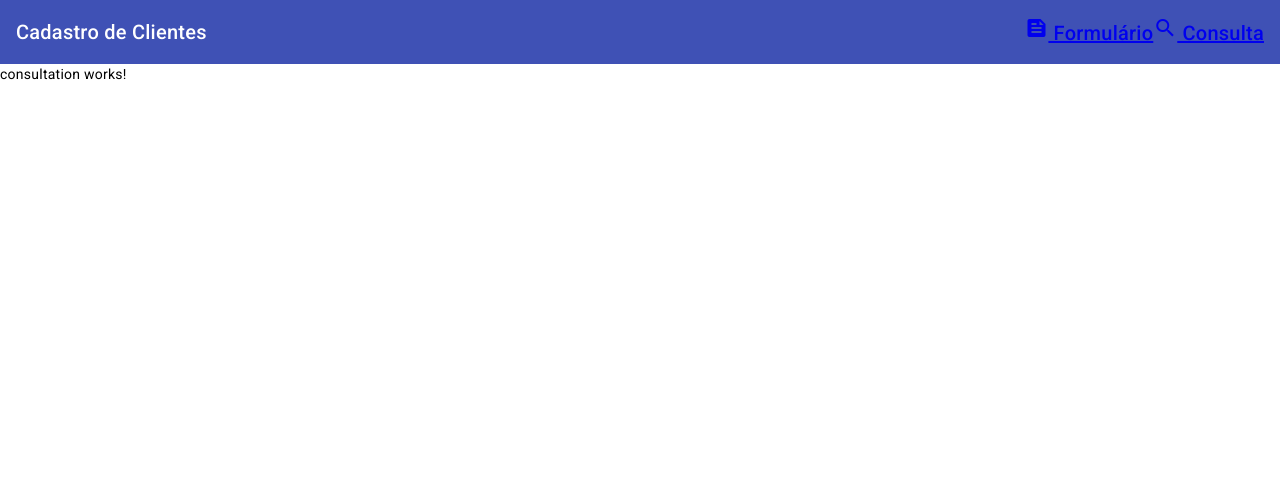
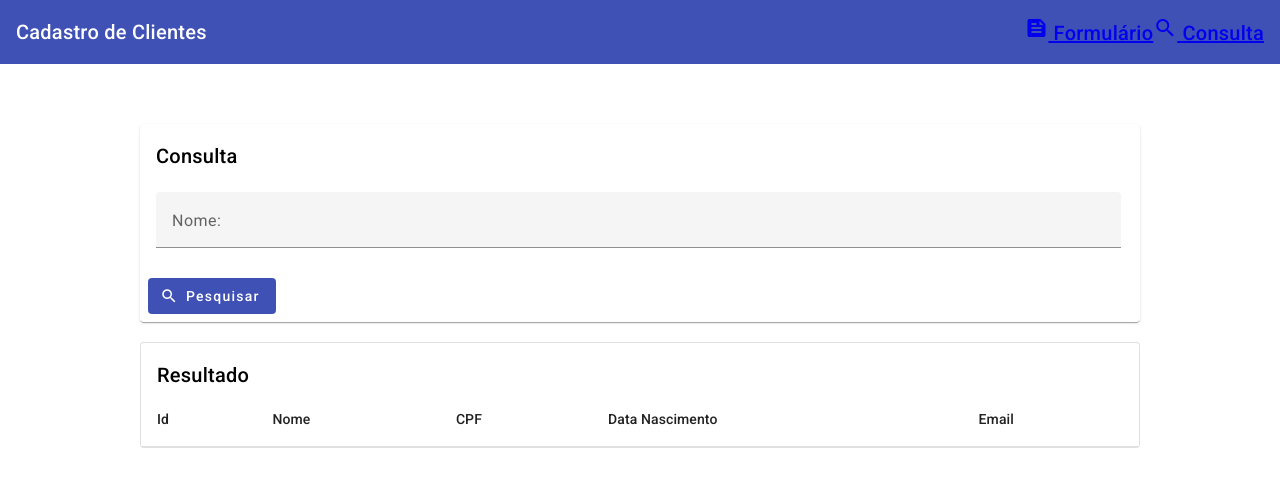
Before and after one commit to caiorodriguesslv/crud-angular-material, an Angular app: page /consultation in a window 1280 px wide. Shown: the top 486 px of the page. Built offline with nearby package versions, Linux system fonts and the light colour scheme.

Commit message:
Feat: Table Clients

```diff
--- a/src/app/client.service.ts
+++ b/src/app/client.service.ts
@@ -16,8 +16,11 @@ export class ClientService {
     localStorage.setItem(ClientService.REPO_CLIENTS, JSON.stringify(storage));
   }
 
+  searchClient(name: string) : Client[] {
+    return this.getStorage();
+  }
 
-  getStorage() : Client[] {
+  private getStorage() : Client[] {
     const repositoryClients = localStorage.getItem(ClientService.REPO_CLIENTS);
 
     if(repositoryClients) {
--- a/src/app/consultation/consultation.component.html
+++ b/src/app/consultation/consultation.component.html
@@ -1 +1,67 @@
-<p>consultation works!</p>
+<div fxLayout="row" fxLayoutAlign="center">
+    <div fxLayout="column" fxFlex="1000px">
+        <form class="mt-60" #searchForm="ngForm">
+            <mat-card>
+               <mat-card-header>
+                <mat-card-title>Consulta</mat-card-title>
+               </mat-card-header>
+               <mat-card-content class="mt-20">
+                <div fxLayout="row">
+                    <div fxLayout="column" fxFlex="965px">
+                        <mat-form-field class="full-width">
+                            <mat-label>Nome:</mat-label>
+                            <input matInput placeholder="ex: Caio Rodrigues">
+                        </mat-form-field>
+                    </div>
+                </div>
+               </mat-card-content>
+               <mat-card-actions fxLayout="row">
+                <button mat-flat-button color="primary" type="submit">
+                    <mat-icon>search</mat-icon>
+                    Pesquisar
+                </button>
+               </mat-card-actions>
+            </mat-card>
+        </form>
+    </div>
+</div>
+
+<div fxLayout="row" fxLayoutAlign="center" class="mt-20">
+    <div fxLayout="column" fxFlex="1000px">
+        <mat-card appearance="outlined">
+            <mat-card-header>
+                <mat-card-title>Resultado</mat-card-title>
+            </mat-card-header>
+            <table mat-table [dataSource]="listClients">
+
+                <ng-container matColumnDef="id">
+                        <th mat-header-cell *matHeaderCellDef> Id </th>
+                        <td mat-cell *matCellDef="let client"> {{client.id}} </td>
+                </ng-container>
+
+                <ng-container matColumnDef="nome">
+                        <th mat-header-cell *matHeaderCellDef> Nome</th>
+                        <td mat-cell *matCellDef="let client"> {{client.nome}} </td>
+                </ng-container>
+
+                <ng-container matColumnDef="cpf">
+                        <th mat-header-cell *matHeaderCellDef> CPF </th>
+                        <td mat-cell *matCellDef="let client"> {{client.cpf}} </td>
+                </ng-container>
+
+                <ng-container matColumnDef="dataNascimento">
+                        <th mat-header-cell *matHeaderCellDef> Data Nascimento </th>
+                        <td mat-cell *matCellDef="let client"> {{client.dataNascimento}} </td>
+                </ng-container>
+
+                <ng-container matColumnDef="email">
+                        <th mat-header-cell *matHeaderCellDef> Email </th>
+                        <td mat-cell *matCellDef="let client"> {{client.email}} </td>
+                </ng-container>
+
+                <tr mat-header-row *matHeaderRowDef="columnsTable"></tr>
+                <tr mat-row *matRowDef="let row; columns: columnsTable"></tr>
+            </table>
+        </mat-card>
+    </div>
+</div>
--- a/src/app/consultation/consultation.component.ts
+++ b/src/app/consultation/consultation.component.ts
@@ -1,11 +1,32 @@
-import { Component } from '@angular/core';
+import { Component, OnInit, OnDestroy } from '@angular/core';
+import { MATERIAL_IMPORTS } from '../material.imports';
+import { FlexLayoutModule } from '@angular/flex-layout';
+import { FormsModule } from '@angular/forms';
+import { ClientService } from '../client.service';
+import { Client } from '../register/client';
+
 
 @Component({
   selector: 'app-consultation',
-  imports: [],
+  imports: [FlexLayoutModule, MATERIAL_IMPORTS, FormsModule],
   templateUrl: './consultation.component.html',
   styleUrl: './consultation.component.scss'
 })
-export class ConsultationComponent {
+export class ConsultationComponent implements OnInit {
+
+  listClients: Client[] = [];
+  columnsTable: string[] = ['id', 'nome', 'cpf', 'dataNascimento', 'email'];
+
+  constructor(private service: ClientService) {
+
+  }
+
+
+  ngOnInit() {
+    this.listClients = this.service.searchClient('');
+  }
+
+
+
 
 }
```
Also changed, not shown: 2 other files (tests, documents, lock files or other folders).
